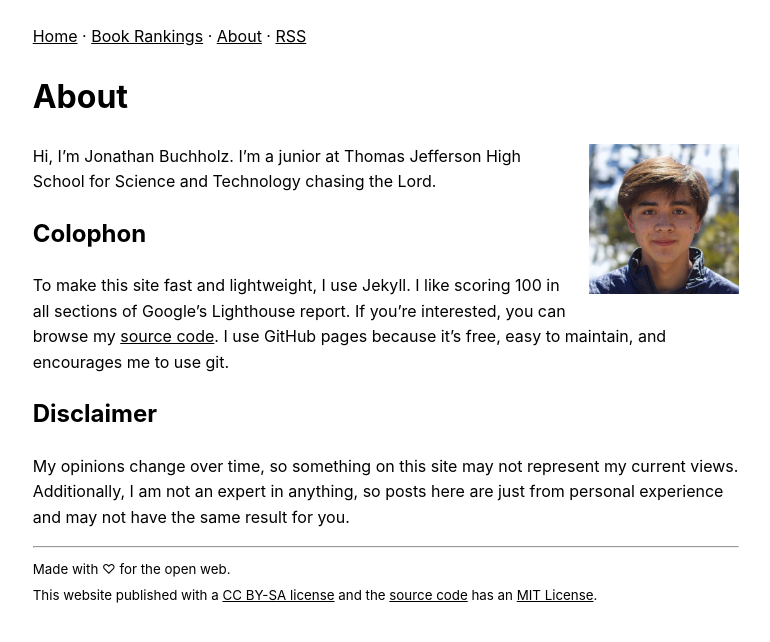
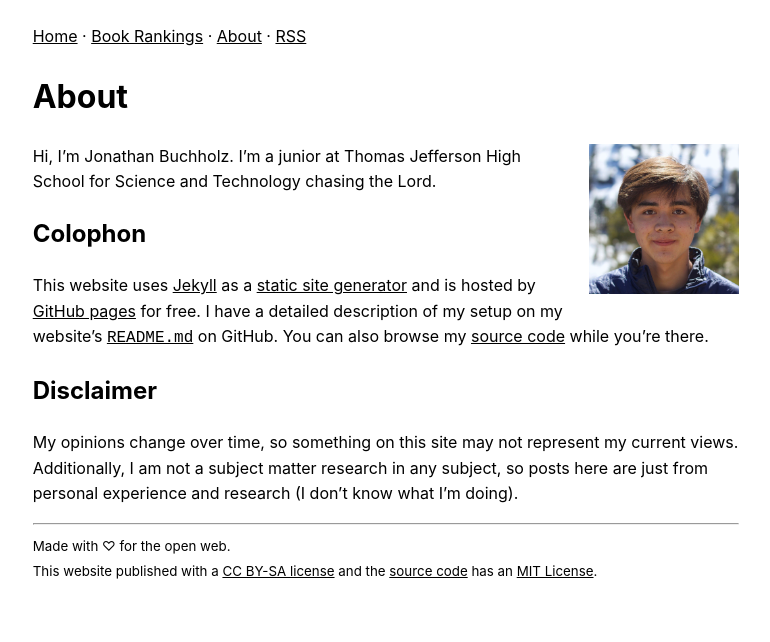
Before and after one commit to JonathanBuchh/buchh.org, a Jekyll site: the page built from about.md, in a window 1280 px wide. Shown: the top 642 px of the page, without its empty margins (254-1024 px from the left). Built offline with Jekyll 4.4.1, drawn with Linux system fonts in a browser that asks for light colours.

Commit message:
Update about

```diff
--- a/_includes/head.html
+++ b/_includes/head.html
@@ -25,6 +25,7 @@
       color: #000;
     }
     code {
+      font-family: "SF Mono", monospace;
       overflow:auto;
     }
     @media(prefers-color-scheme:dark) {
--- a/about.md
+++ b/about.md
@@ -9,8 +9,8 @@ Hi, I'm Jonathan Buchholz. I'm a junior at Thomas Jefferson High School for Scie
 
 ## Colophon
 
-To make this site fast and lightweight, I use Jekyll. I like scoring 100 in all sections of Google's Lighthouse report. If you're interested, you can browse my [source code](https://github.com/JonathanBuchh/jonathanbuchh.github.io). I use GitHub pages because it's free, easy to maintain, and encourages me to use git.
+This website uses [Jekyll](https://jekyllrb.com) as a [static site generator](https://en.wikipedia.org/wiki/Web_template_system#Static_site_generators) and is hosted by [GitHub pages](https://pages.github.com) for free. I have a detailed description of my setup on my website's [`README.md`](https://github.com/JonathanBuchh/jonathanbuchh.github.io#readme) on GitHub. You can also browse my [source code](https://github.com/JonathanBuchh/jonathanbuchh.github.io) while you're there.
 
 ## Disclaimer
 
-My opinions change over time, so something on this site may not represent my current views. Additionally, I am not an expert in anything, so posts here are just from personal experience and may not have the same result for you.
+My opinions change over time, so something on this site may not represent my current views. Additionally, I am not a subject matter research in any subject, so posts here are just from personal experience and research (I don't know what I'm doing).
```
Also changed, not shown: _posts/2021-08-26-ffb.md (+2 -2 lines).
